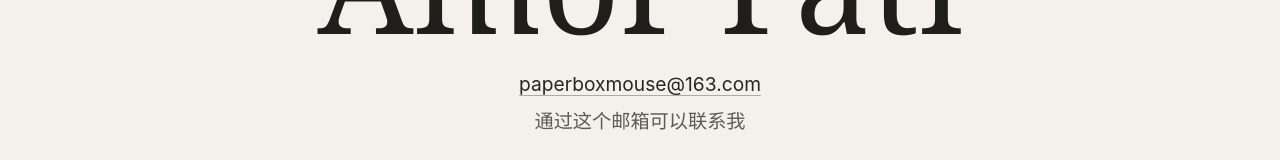
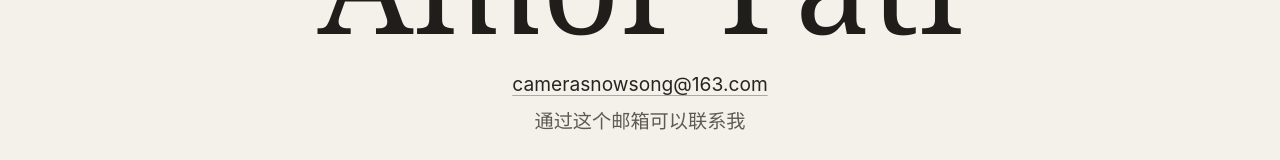
Before and after one commit to cartonmouse/camerasnowsong, a React (Vite) app: page / in a window 1280 px wide. Both pictures are taken after a click on the button "关于". Shown: the part 422-582 px from the top of the page. Built offline with nearby package versions, Linux system fonts and the light colour scheme.

Commit message:
修改关于页面的邮箱

```diff
--- a/src/pages/About.jsx
+++ b/src/pages/About.jsx
@@ -3,7 +3,7 @@ export default function About() {
     <main className="section-shell page-top about-page about-minimal">
       <h1>Amor Fati</h1>
       <p>
-        <a href="mailto:paperboxmouse@163.com">paperboxmouse@163.com</a>
+        <a href="mailto:camerasnowsong@163.com">camerasnowsong@163.com</a>
         <span>通过这个邮箱可以联系我</span>
       </p>
     </main>
```
